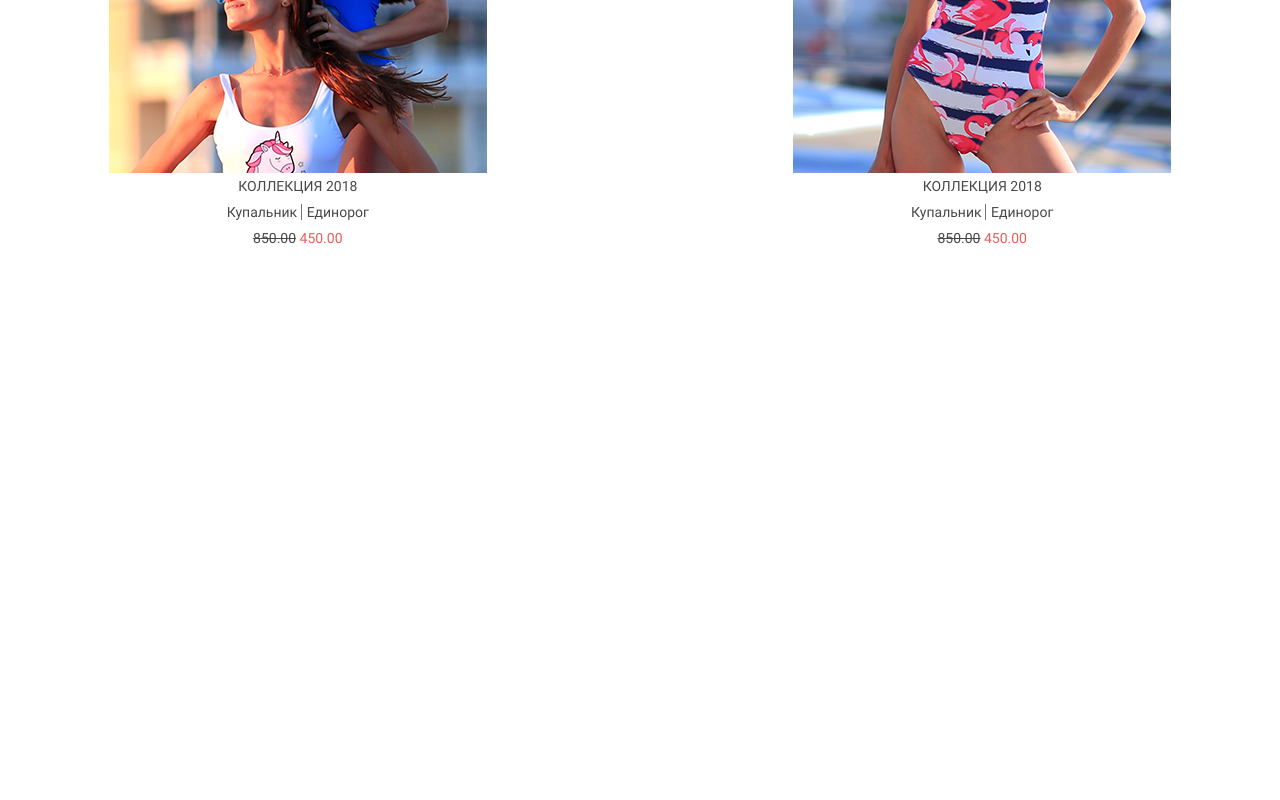
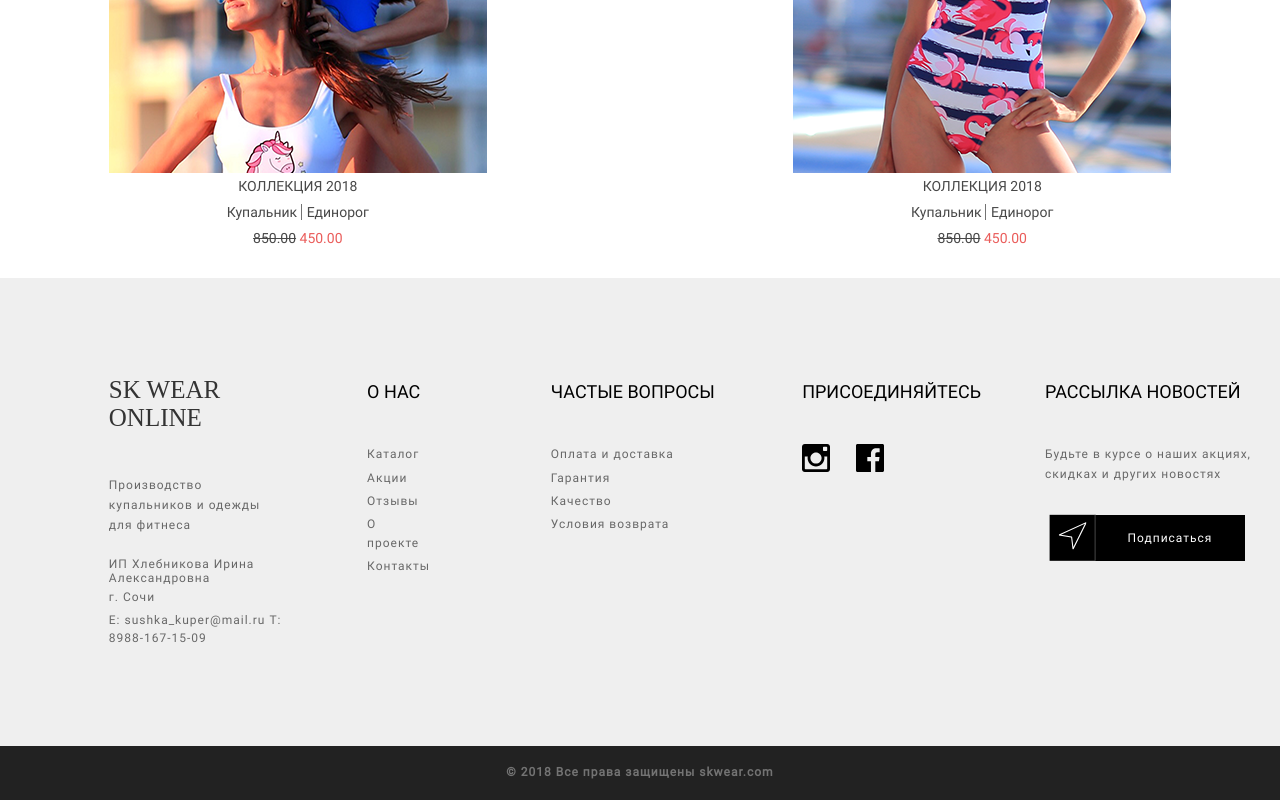
Before and after one commit to SvetlanaVoshchevskaya/hackathon-01-09-18, a website: page src/index.html in a window 1280 px wide. Shown: the part 3767-4567 px from the top of the page. Before the commit the page ends 4045 px from the top, so only its background shows below. Drawn offline with nearby package versions, Linux system fonts and the light colour scheme; files that its build step writes are made by us from their sources; files whose address does not match are found by name.

Commit message:
change proj

```diff
--- a/src/index.html
+++ b/src/index.html
@@ -380,77 +380,90 @@
       </li>
     </ul>
   </main>
-  <!-- <footer class="footer">
+  <footer class="footer">
     <div class="footer__wrap_first_part">
+
       <div class="footer__first_column">
-        <h2 class="header_first_column">SK WEAR ONLINE</h2>
-        <p class="text_footer_first_column">Производство купальников и одежды для фитнеса
+        <h2 class="footer__title_first_column">SK WEAR ONLINE</h2>
+        <p class="footer__text_first_column text_first_column">Производство купальников
+          и одежды для фитнеса
         </p>
-        <p class="contacts_footer_first_column">ИП Хлебникова Ирина Александровна</p>
-        <p class="contacts_footer_first_column"> г. Сочи</p>
-        <p class="contacts_footer_first_column"> E: sushka_kuper@mail.ru</p>
-        <p class="contacts_footer_first_column"> Т: 8988-167-15-09</p>
-      </div> -->
-  <!--first column-->
-  <!-- <div class="footer__second_column">
-        <h3 class="header_footer_second_column">о нас</h3>
-        <ul class="list_text_footer_second_column">
-          <li class="li clearfix"><a class="link_text_item_footer_second_column clearfix" href="#">Каталог</a></li>
-          <li class="li clearfix"><a class="link_text_item_footer_second_column" href="#">Акции</a></li>
-          <li class="li clearfix"><a class="link_text_item_footer_second_column" href="#">Отзывы</a></li>
-          <li class="li clearfix"><a class="link_text_item_footer_second_column" href="#">О проекте</a></li>
-          <li class="li clearfix"><a class="link_text_item_footer_second_column" href="#">Контакты</a></li>
+        <p class="footer__text_first_column">ИП Хлебникова Ирина Александровна</p>
+        <p class="footer__text_first_column"> г. Сочи</p>
+        <a class="footer__text_first_column footer__link_mail" href="mailto: sushka_kuper@mail.ru"> E:
+          sushka_kuper@mail.ru</a>
+        <a class="footer__text_first_column footer__link_tel" href="tel: 8988-167-15-09"> Т: 8988-167-15-09</a>
+      </div>
+      <!--first column-->
+
+      <div class="footer__second_column">
+        <h3 class="footer__title_second_column">о нас</h3>
+        <ul class="list_text_second_column">
+          <li class="li"><a class="li__link_text_item_footer_second_column" href="#">Каталог</a></li>
+          <li class="li"><a class="li__link_text_item_footer_second_column" href="#">Акции</a></li>
+          <li class="li"><a class="li__link_text_item_footer_second_column" href="#">Отзывы</a></li>
+          <li class="li"><a class="li__link_text_item_footer_second_column" href="#">О проекте</a></li>
+          <li class="li"><a class="li__link_text_item_footer_second_column" href="#">Контакты</a></li>
 
         </ul>
-      </div> -->
-  <!--second column-->
-  <!-- <div class="footer__third_column">
-        <h3 class="header_footer_third_column">частые вопросы</h3>
-        <ul class="list_text_footer_third_column">
-          <li class="li clearfix"><a class="link_text_item_footer_third_column" href="#"> Оплата и доставка
-            </a></li>
-          <li class="li clearfix"><a class="link_text_item_footer_third_column" href="#"> Гарантия</a></li>
-          <li class="li clearfix"><a class="link_text_item_footer_third_column" href="#"> Качество</a></li>
-          <li class="li clearfix"><a class="link_text_item_footer_third_column" href="#"> Условия возврата</a></li>
+      </div>
+      <!--second column-->
+
+      <div class="footer__third_column">
+        <h3 class="footer__title_third_column">частые вопросы</h3>
+        <ul class="list_text_third_column">
+          <li class="li"><a class="li__link_text_item_footer_third_column" href="#"> Оплата и
+              доставка</a></li>
+          <li class="li"><a class="li__link_text_item_footer_third_column" href="#"> Гарантия</a></li>
+          <li class="li"><a class="li__link_text_item_footer_third_column" href="#"> Качество</a></li>
+          <li class="li"><a class="li__link_text_item_footer_third_column" href="#"> Условия возврата</a></li>
         </ul>
-      </div> -->
-  <!--third column-->
-  <!-- <div class="footer_fourth_column">
-        <h3 class="header_footer_fourth_column">присоединяйтесь</h3>
-        <div class="wrap_footer_img">
-          <a class="contact_buttons__insta" href="https://www.instagram.com/?hl=uk" target="_blank">
+      </div>
+      <!--third column-->
+
+      <div class="footer_fourth_column">
+
+        <h3 class="footer__title_fourth_column">присоединяйтесь</h3>
+        <div class="footer__wrap_img">
+          <a class="contact__insta" href="#" target="_blank">
             <svg class="contact__icon" width="28px" height="28px">
               <use href="img/svg/symbol-defs.svg#instagram-logo-1"></use>
             </svg>
           </a>
-          <a class="contact_buttons__facebook" href="https://www.instagram.com/?hl=uk" target="_blank">
+          <a class="contact__facebook" href="#" target="_blank">
             <svg class="contact__icon" width="28px" height="28px">
               <use href="img/svg/symbol-defs.svg#facebook-app-logo"></use>
             </svg>
           </a>
         </div>
       </div>
-      <div class="footer_fifth_column">
-        <h3 class="header_footer_fifth_column">рассылка новостей</h3>
-        <p class="text_footer_fifth_column">Будьте в курсе о наших акциях, скидках и других новостях</p>
+      <!--fourth column-->
+
+
+      <div class="footer__fifth_column">
+        <h3 class="footer__title_fifth_column">рассылка новостей</h3>
+        <p class="footer__text_fifth_column">Будьте в курсе о наших акциях,
+          скидках и других новостях</p>
+
         <div class="wrap_button_fifth_column">
-          <a class="link_button_subscribe" href="#">
-            <div class="button_left">
-              <svg class="contact__icon contact__icon--nav" width="28px" height="28px">
-                <use href="img/svg/symbol-defs.svg#navigation"></use>
-              </svg>
-            </div>
-            <div class="button_rigth">
-              <p class="button_rigth_text">Подписаться</p>
-            </div>
-          </a>
+          <button class="button_left">
+            <svg class="contact__icon" width="28px" height="28px">
+              <use href="img/svg/symbol-defs.svg#navigation"></use>
+            </svg>
+          </button>
+          <button class="button_rigth">
+            <p class="button_rigth_text">Подписаться</p>
+          </button>
         </div>
+
       </div>
+      <!--fifth column-->
     </div>
+
     <div class="footer__wrap_second_part">
       <p class="footer__second_part_text"><span class="footer_copy">&copy;</span> 2018 Все права защищены skwear.com</p>
     </div>
-  </footer> -->
+  </footer>
 </body>
 
 </html>
--- a/src/scss/footer.scss
+++ b/src/scss/footer.scss
@@ -3,130 +3,122 @@
   @return #{$remSize}rem;
 }
 
-.clearfix {
-  content: ' ';
-  clear: both;
-  display: table;
+.footer {
+  background-color: $main-color-footer;
+  width: 100%;
+
+  .footer__wrap_first_part {
+    width: 83%;
+    padding-top: calculateRem(98px);
+    padding-bottom: calculateRem(100px);
+    display: flex;
+    justify-content: space-between;
+    margin: 0 auto;
   }
 
-.footer {
-  background-color: $main-color-footer;
+  .footer__first_column {
+    margin-right: calculateRem(83px);
+  }
+
+  .footer__title_first_column {
+    font-family: $logo-font;
+    font-size: calculateRem(25px);
+    color: $font-color-footer-logo;
+    font-weight: $light;
+    letter-spacing: calculateRem(1px);
+  }
+
+  .footer__second_column {
+    margin-right: calculateRem(97px);
+  }
+
+  .footer__list_text_second_column {
+    padding-left: calculateRem(52px);
   }
 
   .footer__wrap_second_part {
     background-color: $color-header-footer;
     padding: calculateRem(20px) 0;
-  // width: calculateRem(1600px);
-}
-
-.footer__wrap_first_part {
-  // width: 100%;
-  padding-top: calculateRem(100px);
-  padding-bottom: calculateRem(100px);
-  display: flex;
-  justify-content: space-between;
-  margin: 0 auto;
-  width: calculateRem(1600px);
   }
 
   .footer__first_column {
-  width: calculateRem(230px);
+    min-width: 16.5%;
+    margin-right: calculateRem(px);
   }
 
-.header_first_column {
+  .footer__second_column {
+    min-width: 6%;
+    margin-right: calculateRem(120px);
+  }
+
+  .footer__third_column {
+    min-width: 11.61%;
+    margin-right: calculateRem(128px);
+  }
+
+  .footer_fourth_column {
+    min-width: 13.73%;
+    margin-right: calculateRem(97px);
+  }
+
+  .footer_fifth_column {
+    min-width: 14.92%;
+  }
+
+  .footer__title_first_column {
     font-family: $logo-font;
     font-size: calculateRem(25px);
     color: $font-color-footer-logo;
-  padding-bottom: calculateRem(42px);
     font-weight: $light;
+    letter-spacing: normal;
   }
 
-.text_footer_first_column,
-.contacts_footer_first_column,
-.text_footer_fifth_column {
-  font-family: $main-font;
-  font-weight: $medium;
-  font-size: calculateRem(12px);
-  line-height: calculateRem(20px);
-  color: $fonts-color;
-  letter-spacing: calculateRem(1px);
+  .footer__title_fifth_column,
+  .footer__title_first_column,
+  .footer__title_second_column,
+  .footer__title_third_column,
+  .footer__title_fourth_column {
+    margin-bottom: calculateRem(42px);
   }
 
-.text_footer_first_column {
-  padding-bottom: calculateRem(18px);
-}
-
-.footer__second_column {
-  width: calculateRem(70px);
-}
-
-.header_footer_second_column,
-.header_footer_third_column,
-.header_footer_fourth_column,
-.header_footer_fifth_column {
+  .footer__title_fifth_column,
+  .footer__title_second_column,
+  .footer__title_third_column,
+  .footer__title_fourth_column {
     text-transform: uppercase;
     font-family: $main-font;
     font-size: calculateRem(18px);
     font-weight: $light;
     text-align: left;
-  padding-bottom: calculateRem(42px);
   }
 
-.list_text_footer_second_column,
-.list_text_footer_third_column {
-  list-style: none;
+  .footer__text_fifth_column {
+    width: calculateRem(212px);
   }
 
-.link_text_item_footer_second_column,
-.link_text_item_footer_third_column {
-  text-decoration: none;
+  .footer__title_third_column {
+    width: calculateRem(212px);
+  }
+
+  .footer__text_fifth_column {
+    margin-bottom: calculateRem(23px);
+    line-height: calculateRem(20px);
+  }
+
+  .footer__text_first_column,
+  .footer__text_fifth_column {
     font-family: $main-font;
     font-weight: $medium;
     font-size: calculateRem(12px);
-  line-height: calculateRem(20px);
-  color: $fonts-color;
-  letter-spacing: calculateRem(1px);
+    color: #686868;
+    letter-spacing: 0.0625rem;
   }
 
-.link_text_item_footer_second_column,
-.link_text_item_footer_third_column {
-  position: relative;
-}
-
-.li:hover > .link_text_item_footer_second_column::after,
-.li:hover > .link_text_item_footer_third_column::after {
-  display: block;
-  transition: 200ms;
-}
-
-.link_text_item_footer_second_column::after,
-.link_text_item_footer_third_column::after {
-  content: '';
-  display: none;
-  width: 100%;
-  border-bottom: 1px solid $fonts-color;
-  position: absolute;
-  bottom: -1px;
-}
-
-.header_footer_third_column {
-  width: calculateRem(200px);
-}
-
-.footer__third_column {
-  width: calculateRem(165px);
-}
-
-.footer_fourth_column {
-  width: calculateRem(195px);
-}
-
-.footer_fifth_column {
-  width: calculateRem(220px);
-}
-
-.text_footer_fifth_column {
-  padding-bottom: calculateRem(22px);
+  .footer__title_fifth_column,
+  .footer__title_fourth_column,
+  .footer__title_third_column,
+  .footer__title_second_column {
+    padding-top: 6px;
   }
 
   .footer__second_part_text {
@@ -138,30 +130,72 @@
     text-align: center;
   }
 
-.footer_copy {
-  color: $color-footer-copy;
-  font-size: calculateRem(14px);
-}
-
-.contact_buttons__insta {
-  padding-right: calculateRem(22px);
+  .footer__link_mail,
+  .footer__link_tel {
     text-decoration: none;
   }
 
-.contact_buttons__facebook,
-.contact_buttons__insta {
-  text-decoration: none;
+  .footer__text_first_column:not(:last-child) {
+    margin-bottom: calculateRem(5px);
   }
 
-.link_button_subscribe {
+  .footer__wrap_img {
     display: flex;
+    width: calculateRem(82px);
+    justify-content: space-between;
+  }
 }
 
-.wrap_button_fifth_column {
+.text_first_column {
+  padding-bottom: calculateRem(18px);
+  line-height: calculateRem(20px);
+}
+
+.li:not(:last-child) {
+  margin-bottom: calculateRem(5px);
+}
+
+.list_text_second_column,
+.list_text_third_column {
+  list-style: none;
+}
+
+.li__link_text_item_footer_second_column,
+.li__link_text_item_footer_third_column {
+  text-decoration: none;
+  font-family: $main-font;
+  font-weight: $medium;
+  font-size: calculateRem(12px);
+  color: $fonts-color;
+  letter-spacing: calculateRem(1px);
+}
+
+.li__link_text_item_footer_second_column,
+.li__link_text_item_footer_third_column {
+  position: relative;
+}
+
+.li:hover > .li__link_text_item_footer_second_column::after,
+.li:hover > .li__link_text_item_footer_third_column::after {
+  display: block;
+  transition: 200ms;
+}
+
+.li__link_text_item_footer_second_column::after,
+.li__link_text_item_footer_third_column::after {
+  content: '';
+  display: none;
+  width: 100%;
+  border-bottom: 1px solid $fonts-color;
+  position: absolute;
+  bottom: -1px;
+}
+
+.button_rigth {
+  width: calculateRem(150px);
+  border: 0;
+  padding: 0;
   background-color: $mian-fonts-color;
-  width: calculateRem(201px);
-  height: calculateRem(46px);
-}
 
   .button_rigth_text {
     color: $bg-color;
@@ -172,21 +206,27 @@
     font-size: calculateRem(12px);
     letter-spacing: calculateRem(1px);
   }
+}
+
+.contact__facebook,
+.contact__insta {
+  text-decoration: none;
+}
 
 .button_left {
-  width: calculateRem(48px);
+  // width: calculateRem(48px);
+  border: 0;
   border-right: 1px solid $color-footer-copy;
   height: calculateRem(46px);
+  width: calculateRem(46px);
+  transform: translate(10%, 17%);
+  background-color: $mian-fonts-color;
+}
+
+.contact__icon {
+  background-size: contain;
 }
 
 .button_rigth {
-  width: calculateRem(150px);
+  background-color: $mian-fonts-color;
 }
-
-.link_button_subscribe {
-  text-decoration: none;
-}
-
-.contact__icon--nav {
-  transform: translate(30%, 30%);
-}
```
Also changed, not shown: build/css/styles.css, build/css/styles.min.css, build/index.html. Lines whose indentation alone changed are shown as unchanged.
